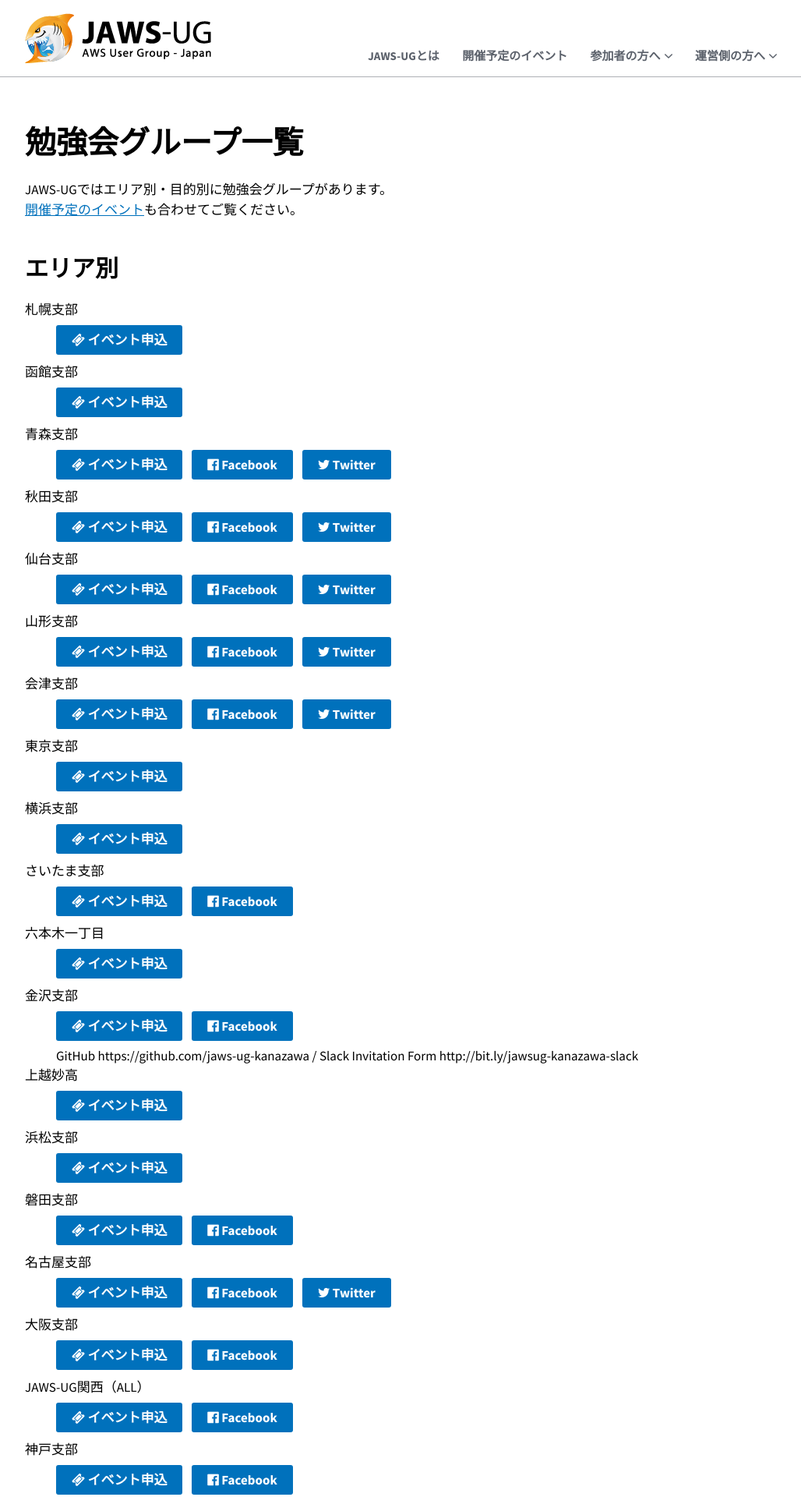
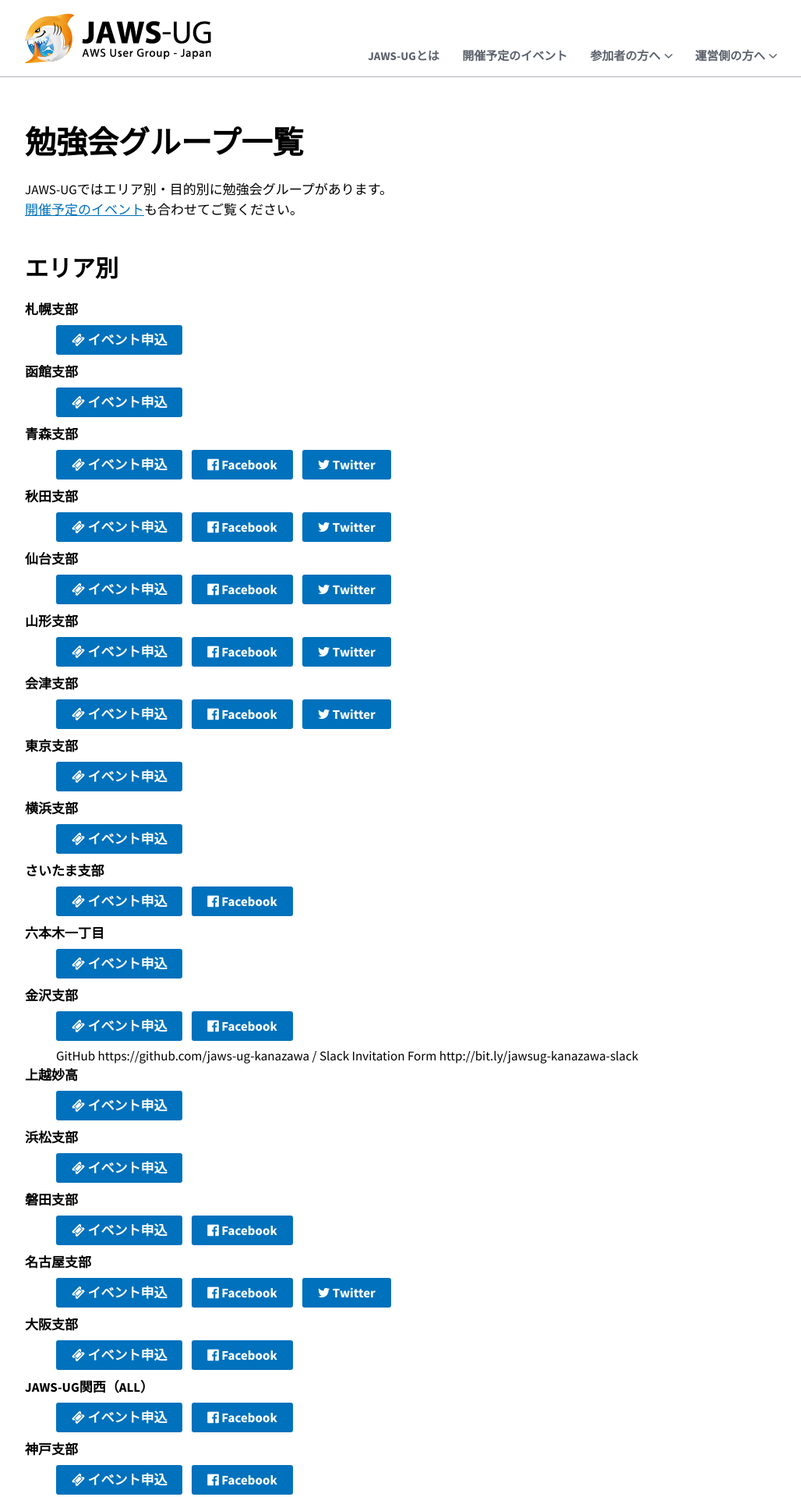
Before and after one commit to jaws-ug/jaws-ug.jp, a Jekyll site: the page built from pages/act.md, in a window 1280 px wide. Shown: the top 1920 px of the page at 78% size, without its empty margins (118-1146 px from the left). Built offline with Jekyll 4.4.1, drawn with Linux system fonts in a browser that asks for light colours.

Commit message:
支部一覧微調整

```diff
--- a/_includes/list.html
+++ b/_includes/list.html
@@ -1,6 +1,6 @@
 {% if include.list %}
 
-<dl>
+<dl class="branch-list">
 {% for area in include.list %}
 <dt>{{ area.name }}</dt>
 <dd>
--- a/assets/css/style.css
+++ b/assets/css/style.css
@@ -3449,3 +3449,9 @@
 
 .entry-title {
   margin-top: 0; }
+
+.banner-area {
+  margin-top: 30px; }
+
+.branch-list dt {
+  font-weight: bold; }
```
Also changed, not shown: assets/sass/style.scss (+12 -0 lines).
